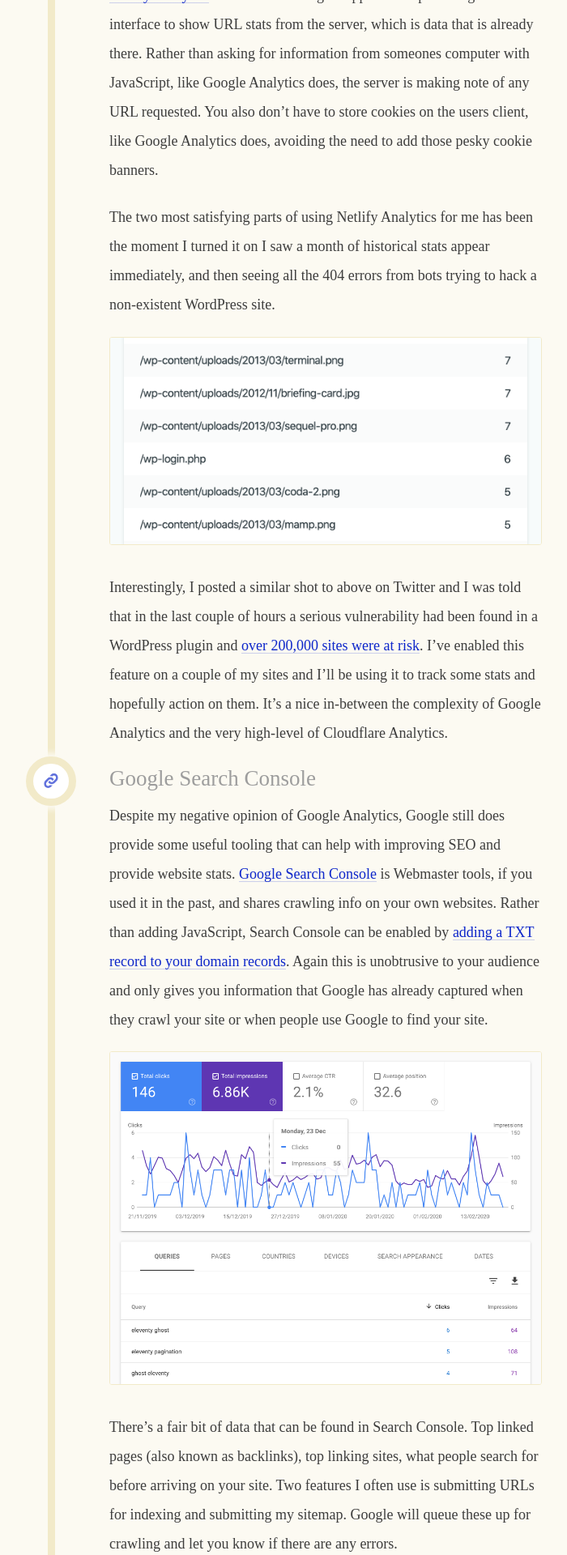
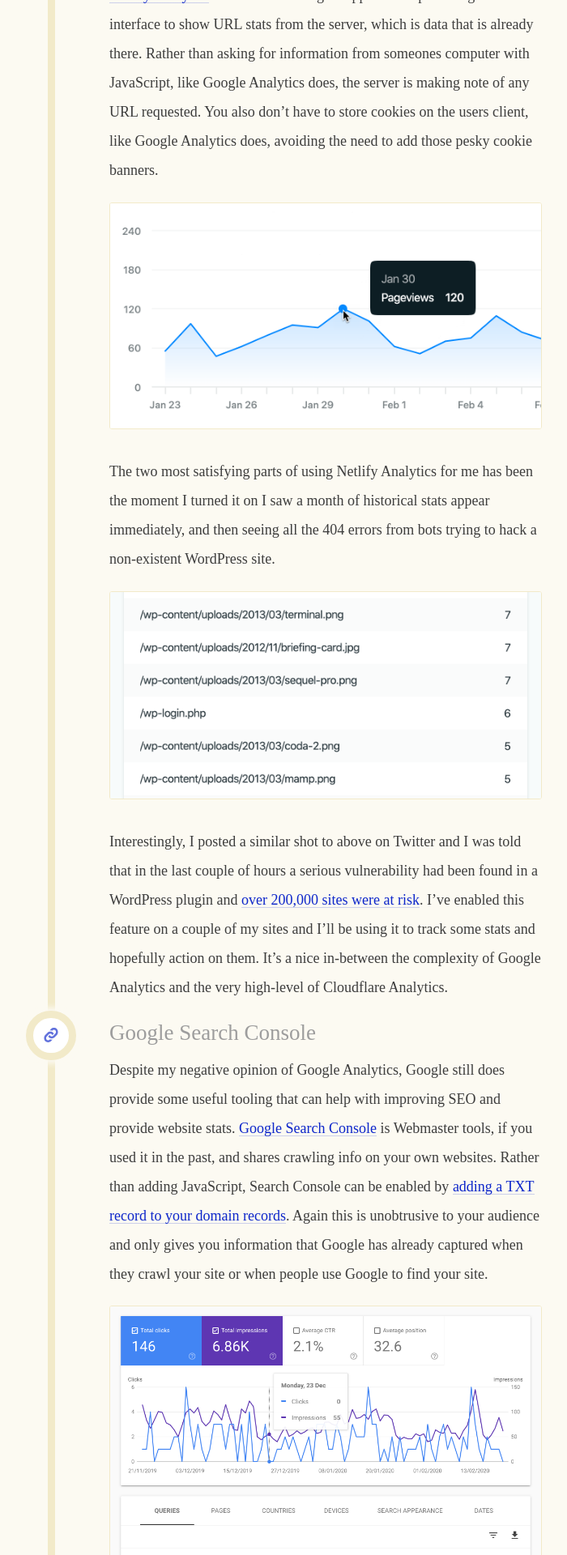
Before and after one commit to daviddarnes/david.darn.es, a Jekyll site: the page built from _posts/2020-02-23-minimum-viable-analytics.md, in a window 1280 px wide. Shown: the part 2763-4683 px from the top of the page at 81% size, without its empty margins (301-1001 px from the left). Built offline with Jekyll 4.4.1, drawn with Linux system fonts in a browser that asks for light colours; some web fonts are replaced.

Commit message:
Add MVP Analytics article

```diff
--- a/_posts/2020-02-23-minimum-viable-analytics.md
+++ b/_posts/2020-02-23-minimum-viable-analytics.md
@@ -37,6 +37,8 @@
 
 [Netlify Analytics](https://www.netlify.com/products/analytics/) has a far more elegant approach of providing an interface to show URL stats from the server, which is data that is already there. Rather than asking for information from someones computer with JavaScript, like Google Analytics does, the server is making note of any URL requested. You also don't have to store cookies on the users client, like Google Analytics does, avoiding the need to add those pesky cookie banners.
 
+![Netlify Analytics graph](/images/minimum-viable-analytics/minimum-viable-analytics-banner.png)
+
 The two most satisfying parts of using Netlify Analytics for me has been the moment I turned it on I saw a month of historical stats appear immediately, and then seeing all the 404 errors from bots trying to hack a non-existent WordPress site.
 
 ![Netlify Analytics panel showing a list of URLs to non-existent WordPress files](/images/minimum-viable-analytics/netlify-analytics-not-found.png)
```
